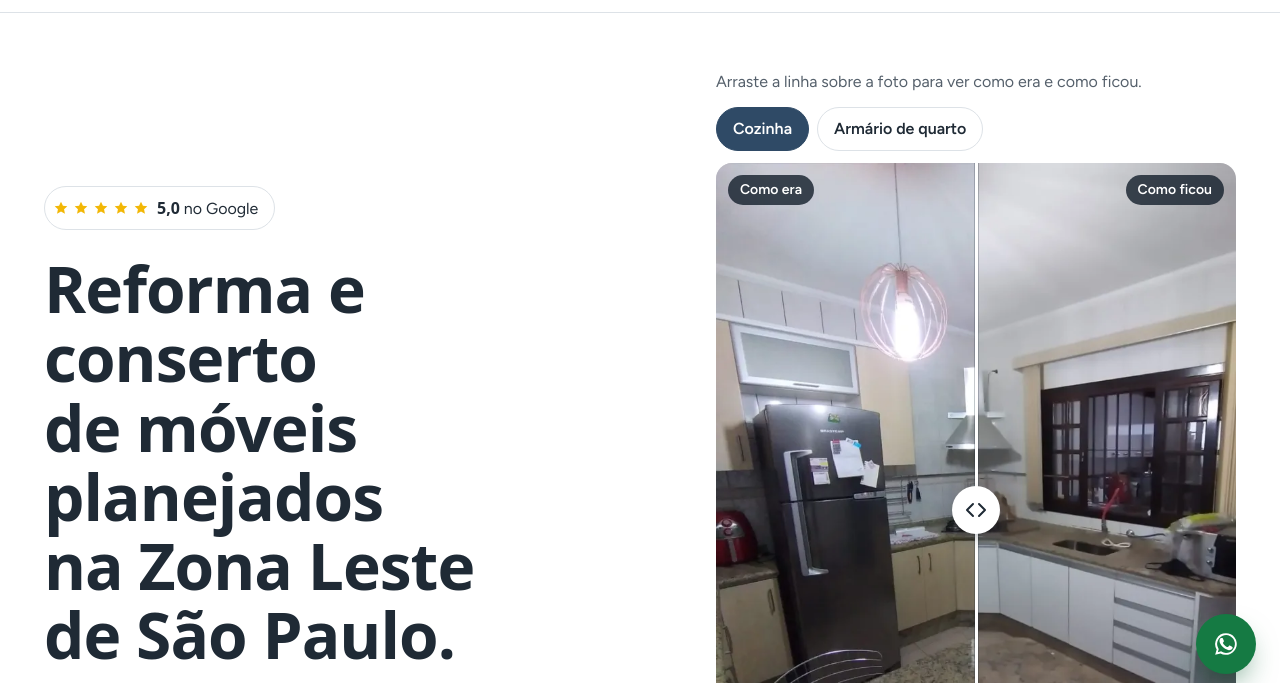
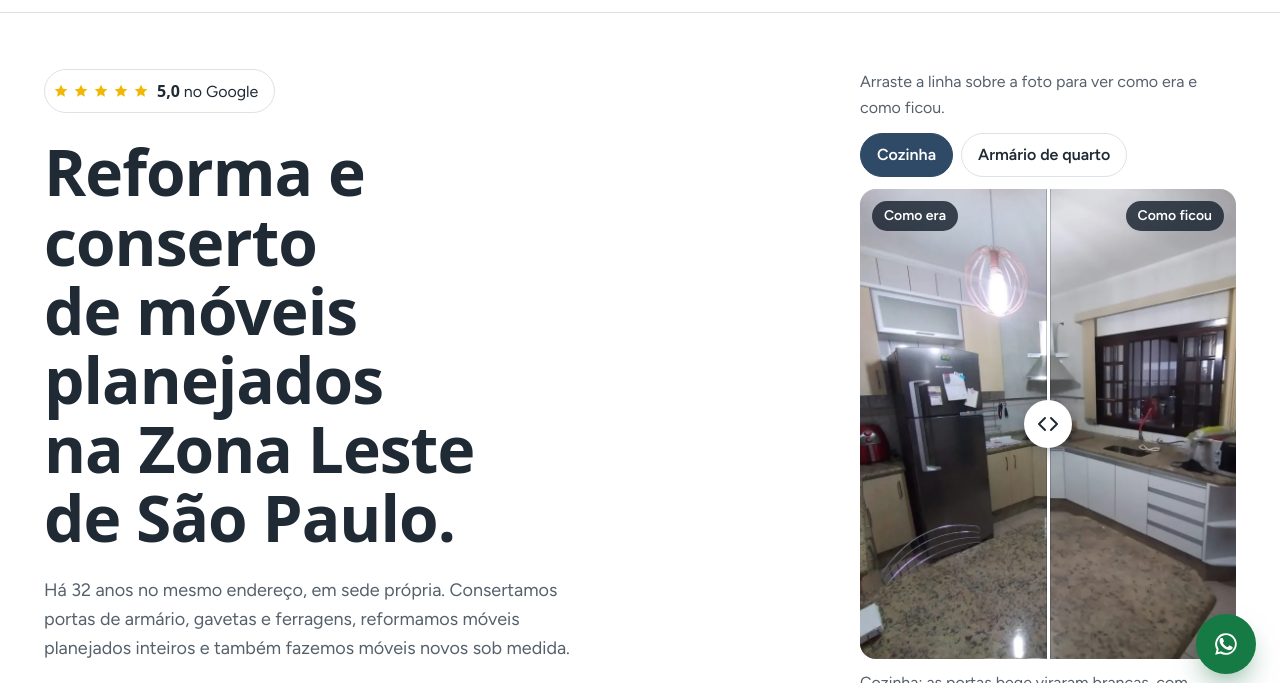
Before and after one commit to leonvrdof/mobilia-e-arte, a plain HTML site: page index.html in a window 1280 px wide. Shown: the part 102-785 px from the top of the page. Drawn offline with Linux system fonts and the light colour scheme; a web font is replaced by a local one.

Commit message:
Alinha o topo das páginas no computador e corrige rótulos do antes e depois
Co-Authored-By: Claude Opus 5.5 <noreply@anthropic.com>
Claude-Session: https://claude.ai/code/session_01JDBuNWTbFm494KTDeCzM17

```diff
--- a/index.html
+++ b/index.html
@@ -325,6 +325,12 @@ dl.horas dt{color:var(--cinza)} dl.horas dd{margin:0;font-weight:600;white-space
 .comp-dica{margin:0;color:var(--texto-suave);font-size:1rem}
 .comparar-hero{justify-self:end}
 @media (max-width:1024px){.comparar-hero{justify-self:center}}
+@media (min-width:1025px){
+  .hero-grid{align-items:start}
+  .comparar-hero{width:clamp(360px,calc((100vh - 330px) * .8),460px)}
+  .comparar-hero .comp-area{aspect-ratio:4/5}
+  .comparar-hero .comp-leg{min-height:0}
+}
 .comp-leg{color:var(--texto-suave);font-size:1rem;line-height:1.5;min-height:3em}
 .comp-btn{flex:1;min-height:44px;border-radius:999px;border:1px solid var(--borda);background:var(--superficie);color:var(--texto);font:inherit;font-size:1rem;font-weight:600;cursor:pointer}
 .comp-btn:hover{border-color:var(--primaria);color:var(--primaria)}
@@ -345,7 +351,7 @@ dl.horas dt{color:var(--cinza)} dl.horas dd{margin:0;font-weight:600;white-space
 @media (max-width:768px){.cta-final{grid-template-columns:1fr;grid-template-areas:"texto" "lista" "botao";padding:36px 24px;row-gap:24px}.cta-lista{padding:4px 16px}.cta-lista .ic{width:44px;height:44px}.cta-botao{justify-self:stretch}}
 
 /* ---------- páginas internas ---------- */
-.page-hero{padding:48px 0 56px;background:var(--nevoa);border-bottom:1px solid var(--linha)}
+.page-hero{padding:56px 0 72px;background:var(--nevoa);border-bottom:1px solid var(--linha)}
 .crumb{font-size:.875rem;color:var(--cinza);margin-bottom:16px}
 .crumb a{color:var(--cinza);display:inline-flex;align-items:center;min-height:24px}
 .chips-nav{list-style:none;margin:28px 0 0;padding:0;display:flex;flex-wrap:wrap;gap:8px}
@@ -386,6 +392,7 @@ dl.horas dt{color:var(--cinza)} dl.horas dd{margin:0;font-weight:600;white-space
 .reforma-hero{display:grid;grid-template-columns:minmax(0,1.1fr) minmax(0,1fr);gap:56px;align-items:center}
 @media (max-width:1024px){.reforma-hero{grid-template-columns:1fr}}
 .reforma-hero > img{border-radius:18px;aspect-ratio:5/4;object-fit:cover;width:100%}
+@media (min-width:1025px){.reforma-hero{align-items:start}}
 .amb-hero .carrossel{aspect-ratio:5/4}
 @media (max-width:600px){.amb-hero .carrossel{aspect-ratio:4/3.4}}
 
@@ -1215,6 +1222,7 @@ footer.site a:hover{color:#fff;text-decoration:underline}
     var rotA = fig.querySelector('.comp-rot-antes'), rotD = fig.querySelector('.comp-rot-depois');
     function etiquetas(v){
       var w = area.clientWidth, folga = 12;
+      if (!w) { rotA.classList.remove('oculto'); rotD.classList.remove('oculto'); return; }
       var espA = w * v / 100, espD = w * (100 - v) / 100;
       rotA.classList.toggle('oculto', espA < rotA.offsetLeft + rotA.offsetWidth + folga);
       rotD.classList.toggle('oculto', espD < (w - rotD.offsetLeft) + folga);
@@ -1246,7 +1254,8 @@ footer.site a:hover{color:#fff;text-decoration:underline}
     function fim(){ ini = null; }
     area.addEventListener('pointerup', fim); area.addEventListener('pointercancel', fim);
     exemplo('cozinha');
-    window.addEventListener('resize', function(){ etiquetas(+r.value); });
+    if (window.ResizeObserver) new ResizeObserver(function(){ etiquetas(+r.value); }).observe(area);
+    else window.addEventListener('resize', function(){ etiquetas(+r.value); });
   });
 
   // ---- Menu no celular ----
```
